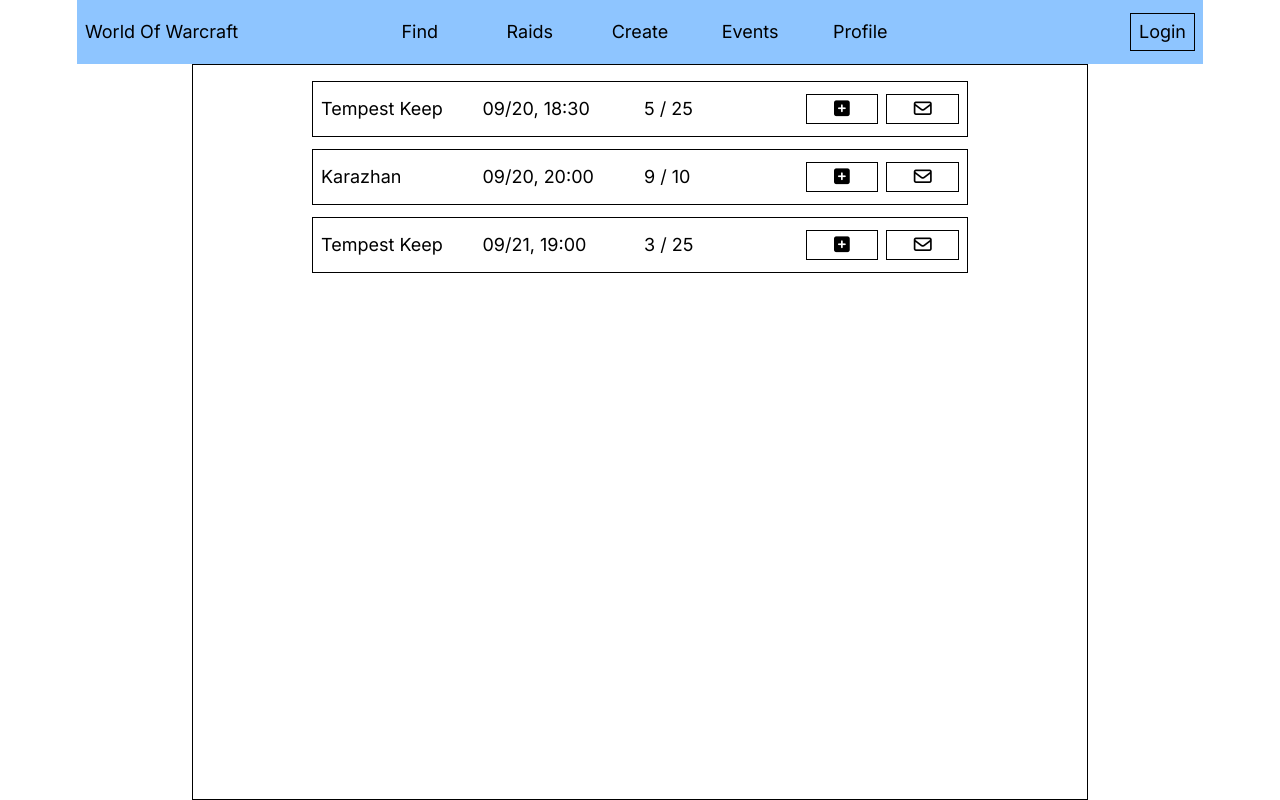
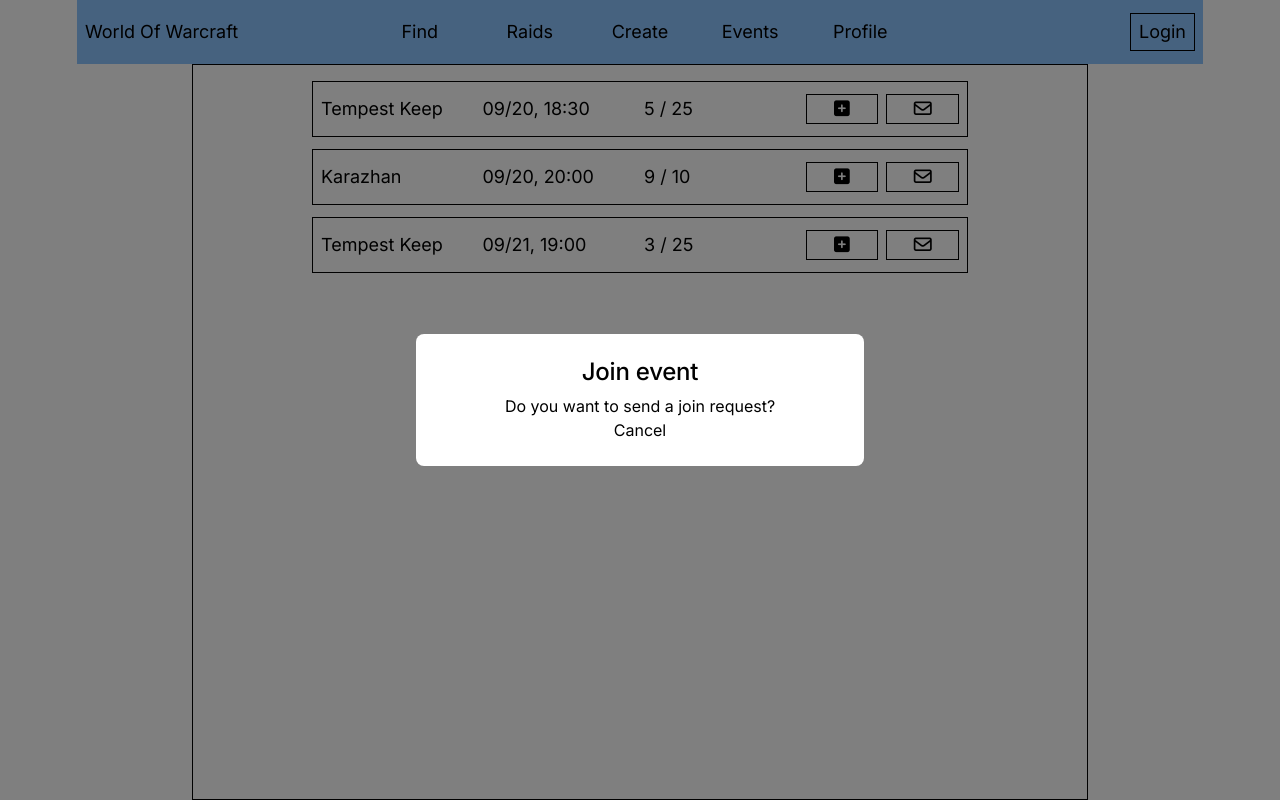
Before and after one commit to bexy65/social, a React (Vite) app in the folder frontend/: page /events in a window 1280 px wide. Both pictures are taken after a click on the button 841 px from the left and 109 px from the top of the page. Built offline with nearby package versions, Linux system fonts and the light colour scheme.

Commit message:
feat: #2 basic modal component

```diff
--- a/frontend/src/components/Loading.jsx
+++ b/frontend/src/components/Loading.jsx
@@ -4,5 +4,5 @@
         <div className="w-full mt-5 flex items-center justify-center align-center">
             <div className="w-22 h-22 border-6 self-center border-gray-300 border-t-blue-700 rounded-full animate-spin" />
         </div>
-    )
+    );
 }
--- /dev/null
+++ b/frontend/src/components/Modal.jsx
@@ -0,0 +1,21 @@
+function Modal({onClose}) {
+    return (
+        <div className="fixed inset-0 z-50 flex items-center justify-center bg-black/50">
+            <div className="w-full max-w-md rounded-lg bg-white p-6">
+                <h2 className="text-xl font-bold">
+                    Join event
+                </h2>
+
+                <p className="my-2">
+                    Do you want to send a join request?
+                </p>
+
+                <button onClick={onClose}>
+                    Cancel
+                </button>
+            </div>
+        </div>
+    );
+}
+
+export default Modal;
--- a/frontend/src/pages/Events.jsx
+++ b/frontend/src/pages/Events.jsx
@@ -1,22 +1,28 @@
+import { useNavigate } from "react-router-dom";
+import { useState } from "react";
 import events from '../mocks/events.json'
-import { useNavigate } from "react-router-dom";
+import Modal from '../components/Modal';
 import { formatDate } from '../utils/helpers';
 
 function Events() {
+    const [openModal, setOpenModal] = useState(false);
     const navigate = useNavigate();
     const openEvents = events.filter(e => e.slots.filled < e.slots.total);
 
     //Make custom hooks later!
     function handleDMLeader() {
         console.log("DM'ing leader!!!");
+
     }
 
     function handleJoinRequest() {
         console.log("Sending join request !!!");
+        setOpenModal(prev => !prev);
     }
 
     return (
         <>
+        {openModal && <Modal onClose={() => setOpenModal(false)} />}
         <div className='max-w-2xl mx-auto px-2 mt-4 flex flex-col gap-3 text-md lg:text-lg '>
             {openEvents.map(e => (
                 <div className='flex flex-row gap-2 justify-center items-center text-start py-3 px-2 border' key={e.id}>
```
